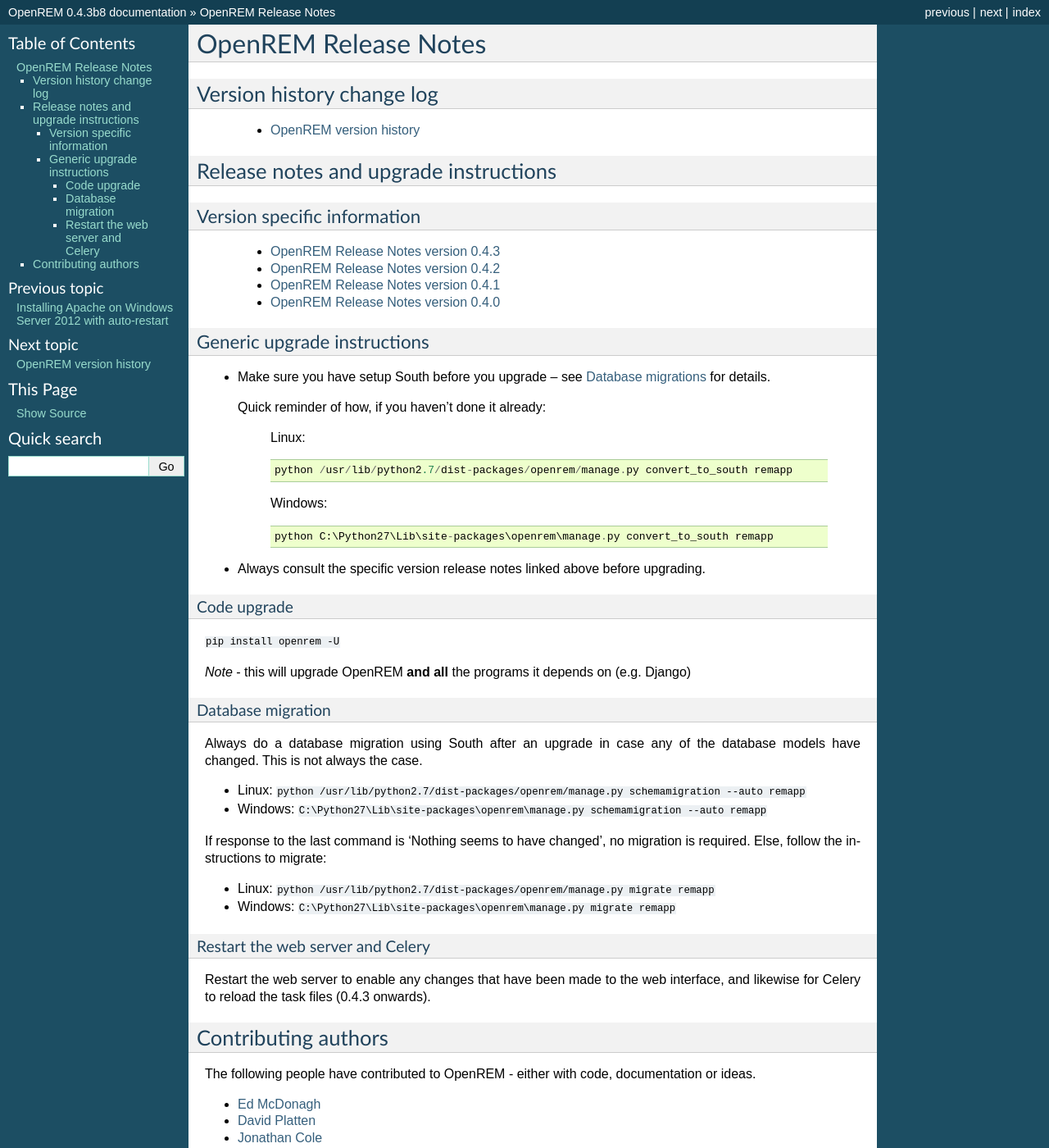
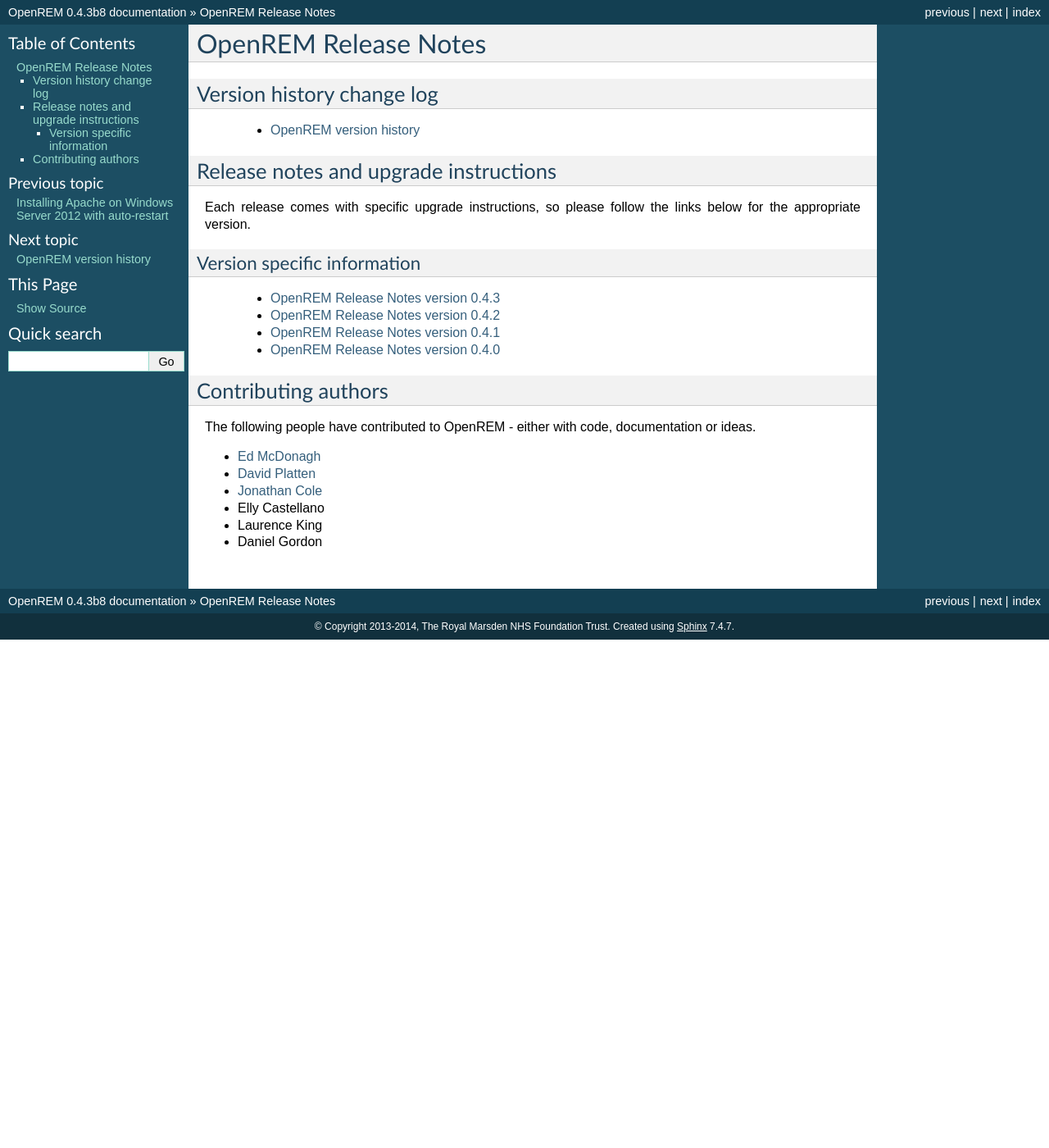
Before and after one commit to ckswilliams/modOpenREM, a Sphinx documentation site: the page built from docs/releasenotes.rst, in a window 1280 px wide and 1400 px high. Shown: the whole window at 82% size. Built offline with Sphinx 7.4.7, drawn with Linux system fonts in a browser that asks for light colours.

Commit message:
Removed all references to upgrading with -U and the generic upgrade instructions, due to causing everything to break with django 1.7.

```diff
--- a/docs/release-0.4.0.rst
+++ b/docs/release-0.4.0.rst
@@ -13,7 +13,7 @@
 Specific upgrade instructions
 =============================
 
-*  ``pip install openrem -U`` Note - this will upgrade openrem and all its dependencies.
+*  ``pip install openrem==0.4.2`` `Go straight to 0.4.2`
 *  Migrate the database
 
     ..      Warning::
--- a/docs/releasenotes.rst
+++ b/docs/releasenotes.rst
@@ -12,6 +12,9 @@
 Release notes and upgrade instructions
 ======================================
 
+Each release comes with specific upgrade instructions, so please follow
+the links below for the appropriate version.
+
 Version specific information
 ----------------------------
 
@@ -23,50 +26,6 @@
         release-0.4.1
         release-0.4.0
 
-..  _generic-upgrade-instructions:
-
-Generic upgrade instructions
-----------------------------
-
-*   Make sure you have setup South before you upgrade -- see :ref:`Database migrations <convert-to-south>` for details.
-
-    Quick reminder of how, if you haven't done it already:
-
-        Linux::
-
-            python /usr/lib/python2.7/dist-packages/openrem/manage.py convert_to_south remapp
-
-        Windows::
-
-            python C:\Python27\Lib\site-packages\openrem\manage.py convert_to_south remapp
-
-*   Always consult the specific version release notes linked above before upgrading.
-
-Code upgrade
-^^^^^^^^^^^^
-``pip install openrem -U``
-
-*Note* - this will upgrade OpenREM **and all** the programs it depends on (e.g. Django)
-
-Database migration
-^^^^^^^^^^^^^^^^^^
-
-Always do a database migration using South after an upgrade in case any of the
-database models have changed. This is not always the case.
-
-* Linux: ``python /usr/lib/python2.7/dist-packages/openrem/manage.py schemamigration --auto remapp``
-* Windows: ``C:\Python27\Lib\site-packages\openrem\manage.py schemamigration --auto remapp``
-
-If response to the last command is 'Nothing seems to have changed', no migration is required. Else, follow the instructions to migrate:
-
-* Linux: ``python /usr/lib/python2.7/dist-packages/openrem/manage.py migrate remapp``
-* Windows: ``C:\Python27\Lib\site-packages\openrem\manage.py migrate remapp``
-
-Restart the web server and Celery
-^^^^^^^^^^^^^^^^^^^^^^^^^^^^^^^^^
-
-Restart the web server to enable any changes that have been made to the web interface,
-and likewise for Celery to reload the task files (0.4.3 onwards).
 
 
 Contributing authors
```
Also changed, not shown: docs/release-0.4.2.rst (+5 -4 lines), docs/release-0.4.3.rst (+1 -1 lines).
